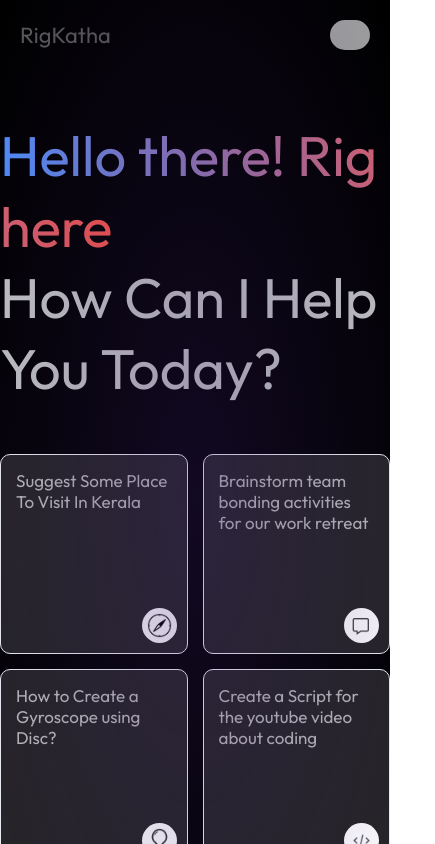
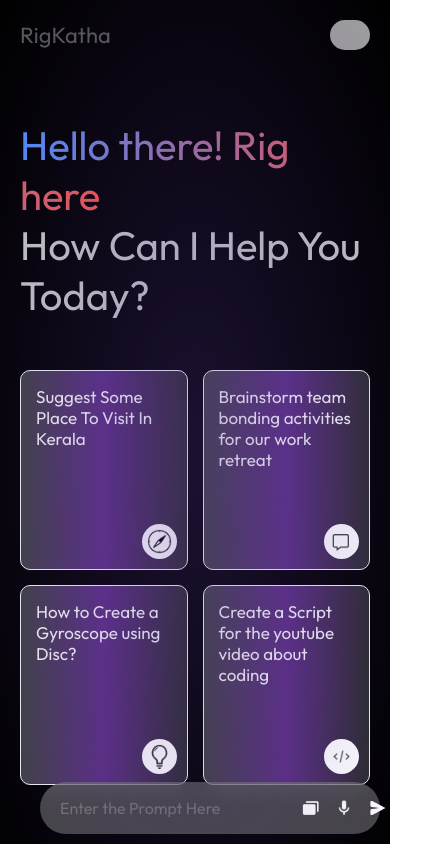
Before and after one commit to shivah12/RigKatha, a React (Vite) app: page / in a window 390 px wide. Shown: the top 844 px of the page, 435 px wide, since content can reach past the window. Built offline with nearby package versions, Linux system fonts and the light colour scheme; grey boxes are pictures that could not be loaded.

Commit message:
responsive

```diff
--- a/src/components/main/main.css
+++ b/src/components/main/main.css
@@ -1,12 +1,13 @@
-.main{
+.main {
     flex: 1;
     min-height: 100vh;
     padding-bottom: 15vh;
     position: relative;
     background-color: #000000;
+    backdrop-filter: blur(10px);
+}
 
-}
-.main .nav{
+.main .nav {
     display: flex;
     align-items: center;
     justify-content: space-between;
@@ -14,36 +15,42 @@
     padding: 20px;
     color: #585858;
 }
-.main .nav img{
+
+.main .nav img {
     width: 40px;
     border-radius: 50px;
 }
-.main-container{
+
+.main-container {
     max-width: 900px;
     margin: auto;
     z-index: 5;
 }
-.main-container .greet{
+
+.main-container .greet {
     margin: 50px 0px;
     font-size: 56px;
-    color:#c4c7c5;
+    color: #c4c7c5;
     font-weight: 500px;
 }
-.main .greet span{
-    background: -webkit-linear-gradient(16deg,#4b90ff,#ff5546);
+
+.main .greet span {
+    background: -webkit-linear-gradient(16deg, #4b90ff, #ff5546);
     -webkit-background-clip: text;
     -webkit-text-fill-color: transparent;
 }
-.main .cards{
+
+.main .cards {
     z-index: 5;
     display: grid;
-    grid-template-columns: repeat(auto-fill,minmax(180px,1fr));
+    grid-template-columns: repeat(auto-fill, minmax(180px, 1fr));
     gap: 15px;
 }
+
 .main .card {
     height: 200px;
     padding: 15px;
-    background-color: #ababab37;
+    background: linear-gradient(to right, #3f4243, #a153e98f, #2b2c2d);
     border: #f0f4f9 solid 1px;
     border-radius: 10px;
     position: relative;
@@ -51,7 +58,7 @@
     backdrop-filter: blur(20px);
 }
 
-.main .card img{
+.main .card img {
     width: 35px;
     padding: 5px;
     position: absolute;
@@ -59,15 +66,17 @@
     bottom: 10px;
     right: 10px;
     background: white;
+}
 
-}
-.main .card p{
-    color: #edededc2;
+.main .card p {
+    color: #f6f6f6;
     font-size: 17px;
 }
-.main .card:hover{
-    background-color: #ffffff99;
+
+.main .card:hover {
+    background-color: #18083fbc;
 }
+
 .main-bottom {
     position: absolute;
     bottom: 0;
@@ -76,6 +85,7 @@
     padding: 0px 20px;
     margin: auto;
 }
+
 .search-box {
     z-index: 3;
     display: flex;
@@ -88,11 +98,12 @@
     backdrop-filter: blur(10px);
 }
 
-.search-box img{
+.search-box img {
     width: 24px;
     cursor: pointer;
 }
-.search-box input{
+
+.search-box input {
     flex: 1;
     background: transparent;
     border: 0;
@@ -101,58 +112,68 @@
     font-size: 18px;
     color: #f0f4f9;
 }
-.search-box div{
+
+.search-box div {
     display: flex;
     align-items: center;
     gap: 15px;
 }
-.main .bottom-info{
+
+.main .bottom-info {
     font-size: 13px;
     margin: 15px auto;
     text-align: center;
     font-weight: 300;
     color: #f0f4f9;
 }
-.result{
+
+.result {
     padding: 0px 5%;
     max-height: 70vh;
     overflow-y: scroll;
     color: #c4c7c5;
 }
-.result::-webkit-scrollbar{
+
+.result::-webkit-scrollbar {
     display: none;
 }
-.result-title{
+
+.result-title {
     margin: 40px 0px;
     display: flex;
     align-items: center;
     gap: 20px;
 }
-.result img{
+
+.result img {
     width: 40px;
     border-radius: 50px;
 }
-.result-data{
+
+.result-data {
     display: flex;
     align-items: start;
     gap: 20px;
     color: #c4c7c5;
 }
-.loader{
+
+.loader {
     width: 100%;
     display: flex;
     flex-direction: column;
     gap: 10px;
 }
-.loader hr{
+
+.loader hr {
     border-radius: 4px;
     border: none;
     background-color: #000000;
-background: linear-gradient(to right,#4b4d4e,#c953e98a,#2b2c2d);
+    background: linear-gradient(to right, #4b4d4e, #c953e98a, #2b2c2d);
     background-size: 800px 50px;
     height: 20px;
     animation: loader 4s infinite linear;
 }
+
 .ellipse {
     position: absolute;
     top: 0;
@@ -160,22 +181,40 @@ animation: loader 4s infinite linear;
     width: 100%;
     height: 100%;
     z-index: 2;
-    background-image: radial-gradient(ellipse at center, rgba(62, 32, 118, 0.29) 0%, rgba(51, 51, 69, 0) 100%);
+    background-image: radial-gradient(ellipse at center, rgba(97, 58, 170, 0.29) 0%, rgba(51, 51, 69, 0) 100%);
     pointer-events: none;
 }
 
-@keyframes loader{
-    0%{
-        background-position: -800px 0px;
-
-    }
-    100%{
-        background-position: 800px 0px;
-    }
-}
-
-.result-data p{
+.result-data p {
     font-size: 17px;
     font-weight: 300px;
     line-height: 1.8;
 }
+
+/* Responsive styles */
+@media only screen and (max-width: 768px) {
+    .main-container {
+        padding: 0px 20px;
+    }
+
+    .main-container .greet {
+        font-size: 40px;
+    }
+
+    .main .cards {
+        grid-template-columns: repeat(auto-fill, minmax(150px, 1fr));
+    }
+    .search-box {
+        width:97%;
+        padding: 8px 12px;
+        gap: 5px;
+    }
+
+    .search-box img {
+        width: 18px;
+    }
+
+    .search-box input {
+        font-size: 16px;
+    }
+}
```
Lines whose indentation alone changed are shown as unchanged.
